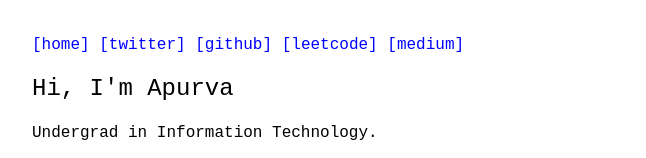
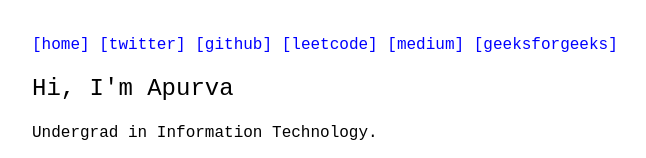
Before and after one commit to apurvakoshti/apurvakoshti.github.io, a plain HTML site: page index.html in a window 1280 px wide. Shown: the top 158 px of the page, without its empty margins (208-854 px from the left). Drawn offline with Linux system fonts and the light colour scheme.

Commit message:
Update index.html

```diff
--- a/index.html
+++ b/index.html
@@ -13,6 +13,7 @@
         <a href="https://github.com/apurvakoshti" target="_blank">[github]</a>
         <a href="https://leetcode.com/u/apurva_koshti/" target="_blank">[leetcode]</a>
         <a href="https://medium.com/@apurvakoshti8" target="_blank">[medium]</a>
+        <a href="https://www.geeksforgeeks.org/user/apurvakbz1a/" target="_blank">[geeksforgeeks]</a>
     </p>
 
     <h2>Hi, I'm Apurva</h2>
```
